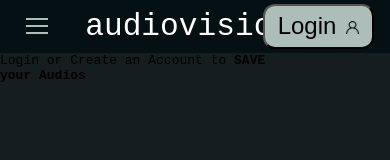
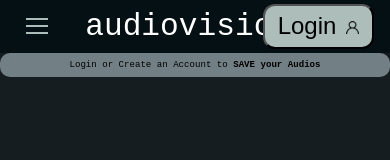
Before and after one commit to poke8014/CS161, a React (Create React App) app in the folder dev/: page /upload in a window 390 px wide. Shown: the top 160 px of the page. Built offline with nearby package versions, Linux system fonts and the light colour scheme; no server answers.

Commit message:
Added saveAudios styling

```diff
--- a/dev/src/pages/UploadPage/UploadPage.css
+++ b/dev/src/pages/UploadPage/UploadPage.css
@@ -9,6 +9,7 @@
 }
 
 .content {
+    position: relative;
     display: flex;
     flex-direction: row;
     flex: 1 1 auto;
@@ -150,6 +151,16 @@
     text-align: center;
 }
 
+.saveAudios{
+    position: absolute;
+    right: 0;
+    top: 0;
+    background-color: #727F84;
+    padding: 0.5rem;
+    border-radius: 10px;
+    font-size: clamp(0.7rem, 0.8vw, 2rem);
+}
+
 @media (max-width: 800px) {
     .upload-box{
         width: 90%;
@@ -158,3 +169,10 @@
         z-index: 1;
     }
 }
+
+@media (max-width: 600px) {
+    .saveAudios{
+        left: 0;
+        text-align: center;
+    }
+}
```
